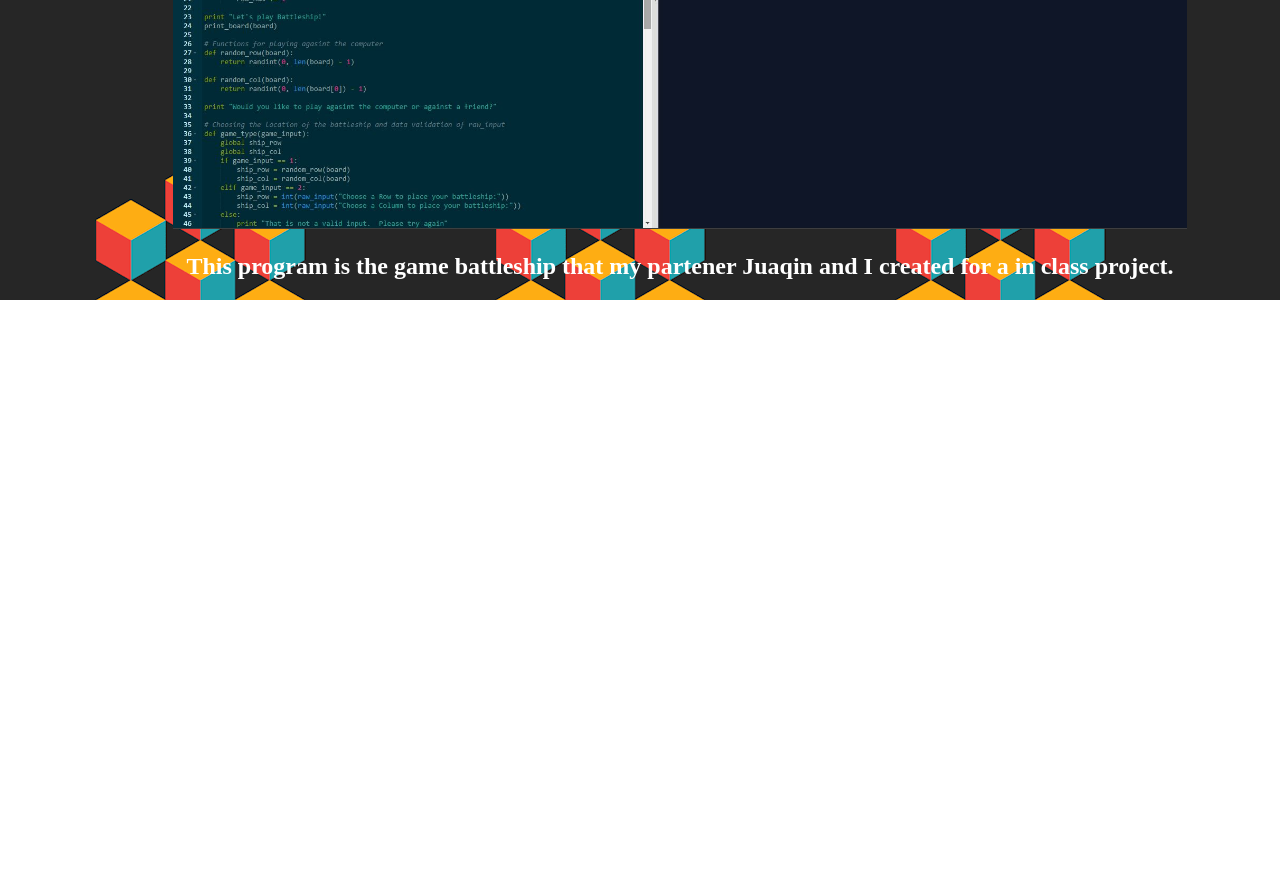
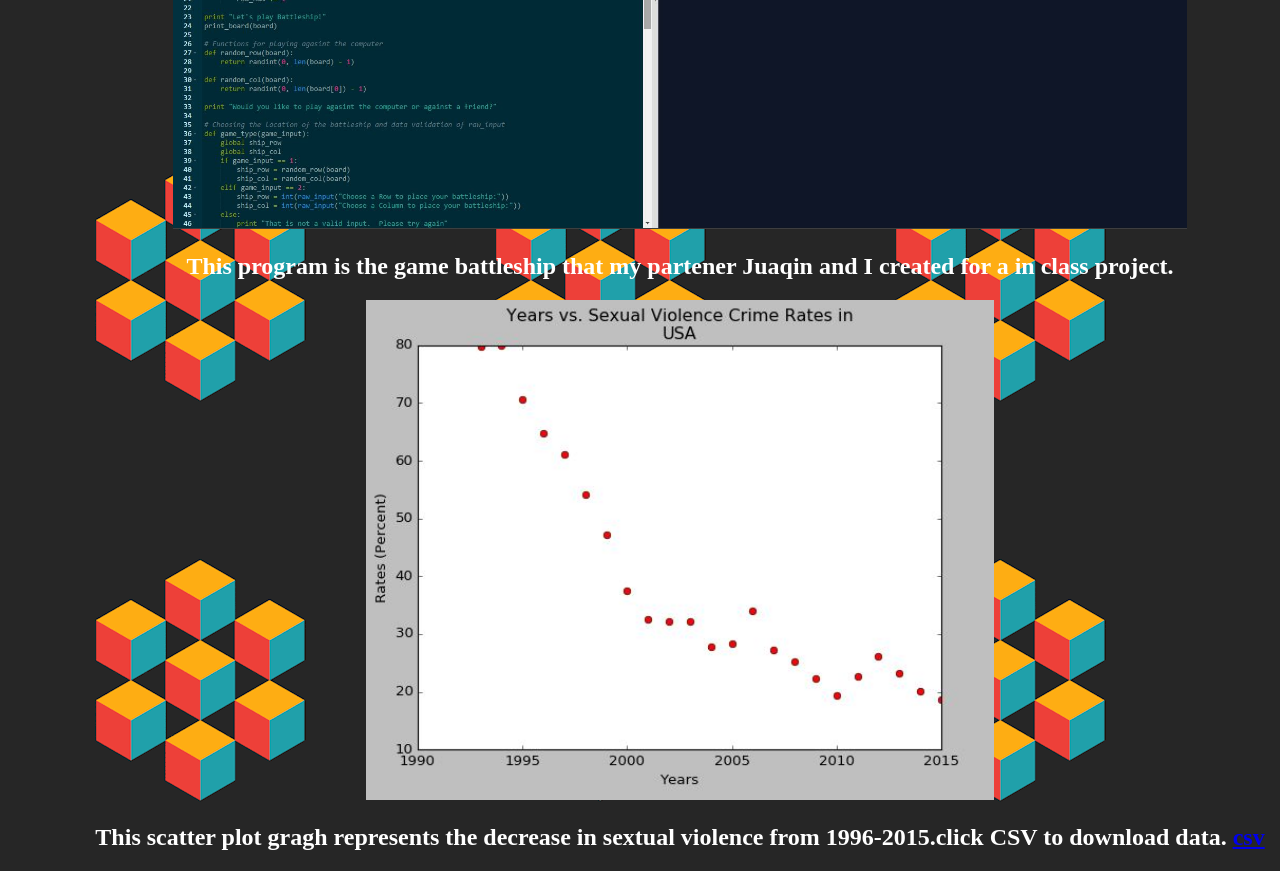
Before and after one commit to Mtrabert/Mtrabert.github.io, a plain HTML site: page portfolio/portfolio.html in a window 1280 px wide. Shown: the part 2720-3591 px from the top of the page. Before the commit the page ends 3020 px from the top, so only its background shows below. Drawn offline with Linux system fonts and the light colour scheme.

Commit message:
data project

```diff
--- a/portfolio/portfolio.html
+++ b/portfolio/portfolio.html
@@ -38,12 +38,18 @@
 		<p> This is the program for the interactive notes that we created on Andrew Jackson and The Great Comprimis. The user will be given the option to choose from two of the choices provided and learn some information about that topic.<p>
 		<body background="images/120515.gif"
 
-		<ul>
+	<ul>
 		<center><a href="https://repl.it/ECBg/3">
 		<img src="images/battleship.JPG" height="500">
 		</a></img><center>
 		<p> This program is the game battleship that my partener Juaqin and I created for a in class project.<p>
 		<body background="images/120515.gif"
+	<ul>
+		<center><a href="images/3.2.7 Project Graph.py">
+		<img src="images/s.JPG" height="500">
+		</a></img><center>
+		<p> This scatter plot gragh represents the decrease in sextual violence from 1996-2015.click CSV to download data.		<a href = 'images/cv15at010.csv'>csv</a><p>
+		<body background="images/120515.gif"
 
   </body>
 </html>
```
Also changed, not shown: portfolio/images/s.JPG (added).
